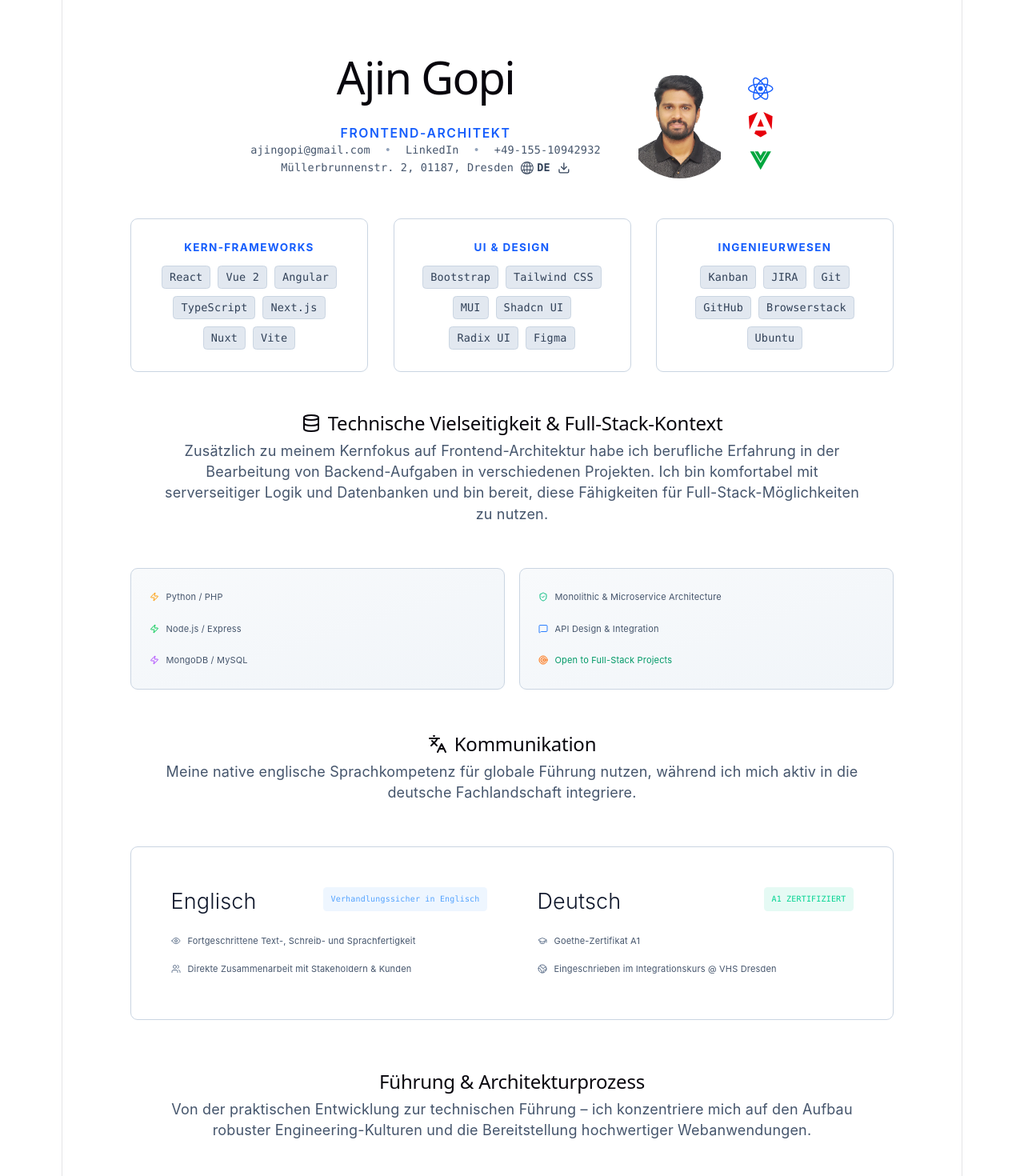
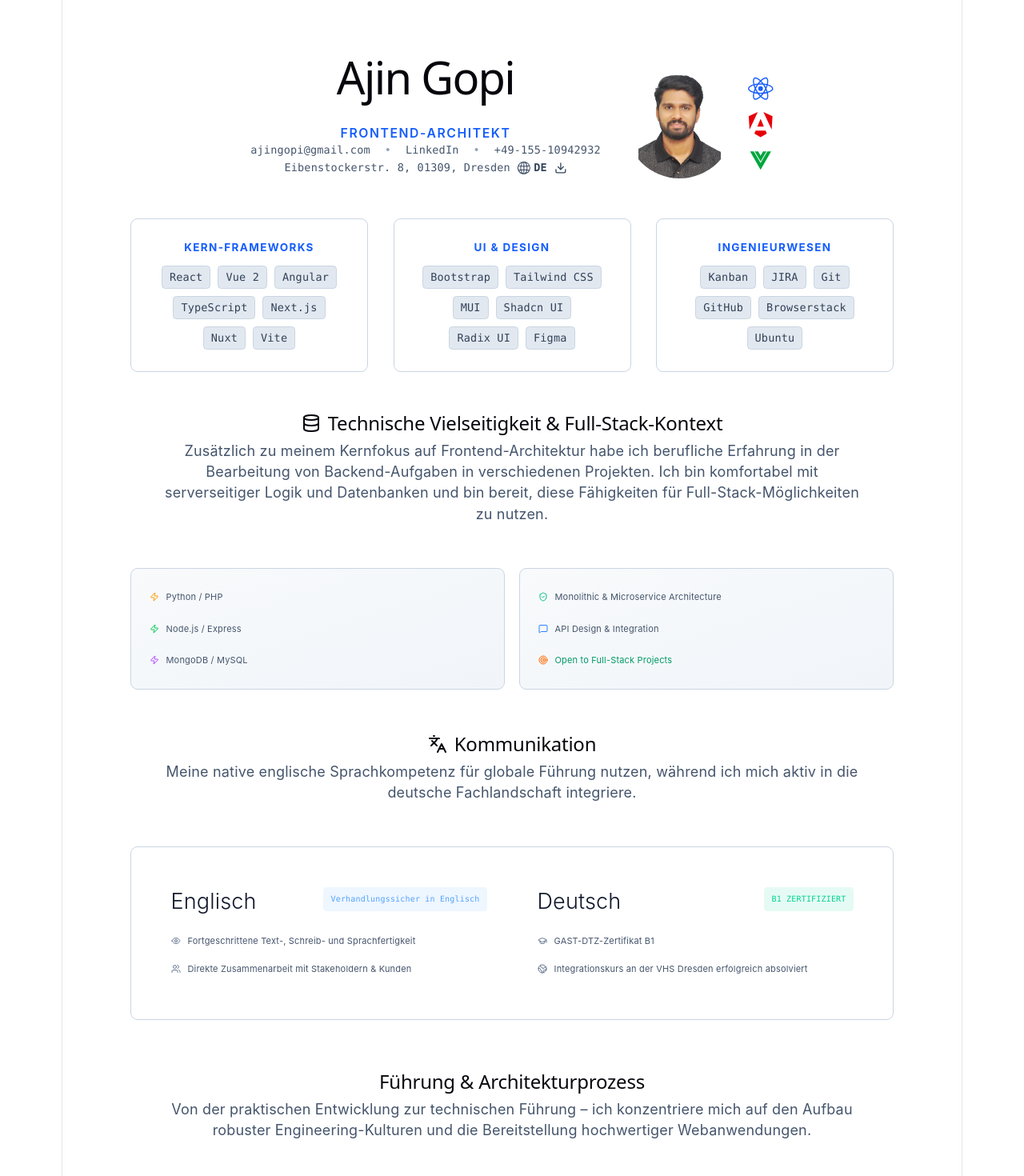
Before and after one commit to ajingopi/ajingopi-portfolio, a React (Vite) app: page / in a window 1280 px wide. Shown: the top 1470 px of the page at 80% size. Built offline with nearby package versions, Linux system fonts and the light colour scheme.

Commit message:
Updated new changes with B1 certification

```diff
--- a/src/App.jsx
+++ b/src/App.jsx
@@ -41,9 +41,9 @@ const translations = {
     englishSkill1: "Advanced Reading, Writing & Speaking",
     englishSkill2: "Direct Stakeholder & Client Collaboration",
     deutschTitle: "Deutsch",
-    deutschTag: "A1 CERTIFIED",
-    deutschCert: "Goethe-Zertifikat A1",
-    deutschCourse: "Enrolled in Integration course @ VHS Dresden",
+    deutschTag: "B1 CERTIFIED",
+    deutschCert: "GAST DTZ Certificate B1",
+    deutschCourse: "Completed Integration Course at VHS Dresden",
     pillars: [
       {
         icon: Zap,
@@ -139,9 +139,9 @@ const translations = {
     englishSkill1: "Fortgeschrittene Text-, Schreib- und Sprachfertigkeit",
     englishSkill2: "Direkte Zusammenarbeit mit Stakeholdern & Kunden",
     deutschTitle: "Deutsch",
-    deutschTag: "A1 ZERTIFIZIERT",
-    deutschCert: "Goethe-Zertifikat A1",
-    deutschCourse: "Eingeschrieben im Integrationskurs @ VHS Dresden",
+    deutschTag: "B1 ZERTIFIZIERT",
+    deutschCert: "GAST-DTZ-Zertifikat B1",
+    deutschCourse: "Integrationskurs an der VHS Dresden erfolgreich absolviert",
     pillars: [
       {
         icon: Zap,
@@ -410,7 +410,7 @@ const Header = ({ lang, setLang, sendGaEvent }) => (
       </div>
 
       <div className="flex flex-wrap justify-center items-center text-xs text-slate-600 font-mono">
-        <span>Müllerbrunnenstr. 2, 01187, Dresden</span>
+        <span>Eibenstockerstr. 8, 01309, Dresden</span>
         <button
           type="button"
           onClick={() => {
```
Also changed, not shown: 2 other files (tests, documents, lock files or other folders).
